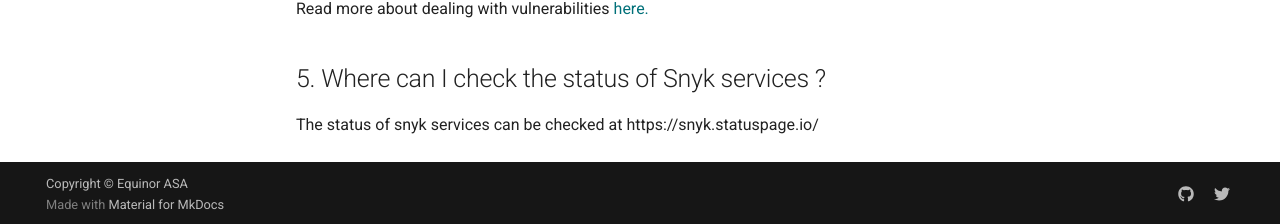
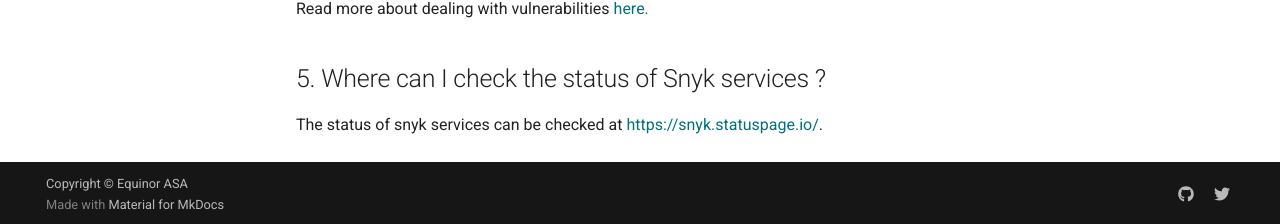
Before and after one commit to equinor/appsec, an MkDocs documentation site: the page built from docs/snyk/curriculum/6-faq.md, in a window 1280 px wide and 1221 px high. Shown: the part 994-1218 px from the top of the window. Built offline with MkDocs 1.6.1 and Material for MkDocs 9.7.7, drawn with Linux system fonts in a browser that asks for light colours; some web fonts are replaced; comment, search, counter and statistics services are not loaded; part of the change alters nothing that is shown.

```diff
--- a/docs/snyk/curriculum/6-faq.md
+++ b/docs/snyk/curriculum/6-faq.md
@@ -25,4 +25,5 @@ Check below some interesting conversations:
 Read more about dealing with vulnerabilities [here.](../4-vulnerabilities.md)
 
 ## 5. Where can I check the status of Snyk services ?
-The status of snyk services can be checked at https://snyk.statuspage.io/
+The status of snyk services can be checked at
+[https://snyk.statuspage.io/](https://snyk.statuspage.io/).
```
